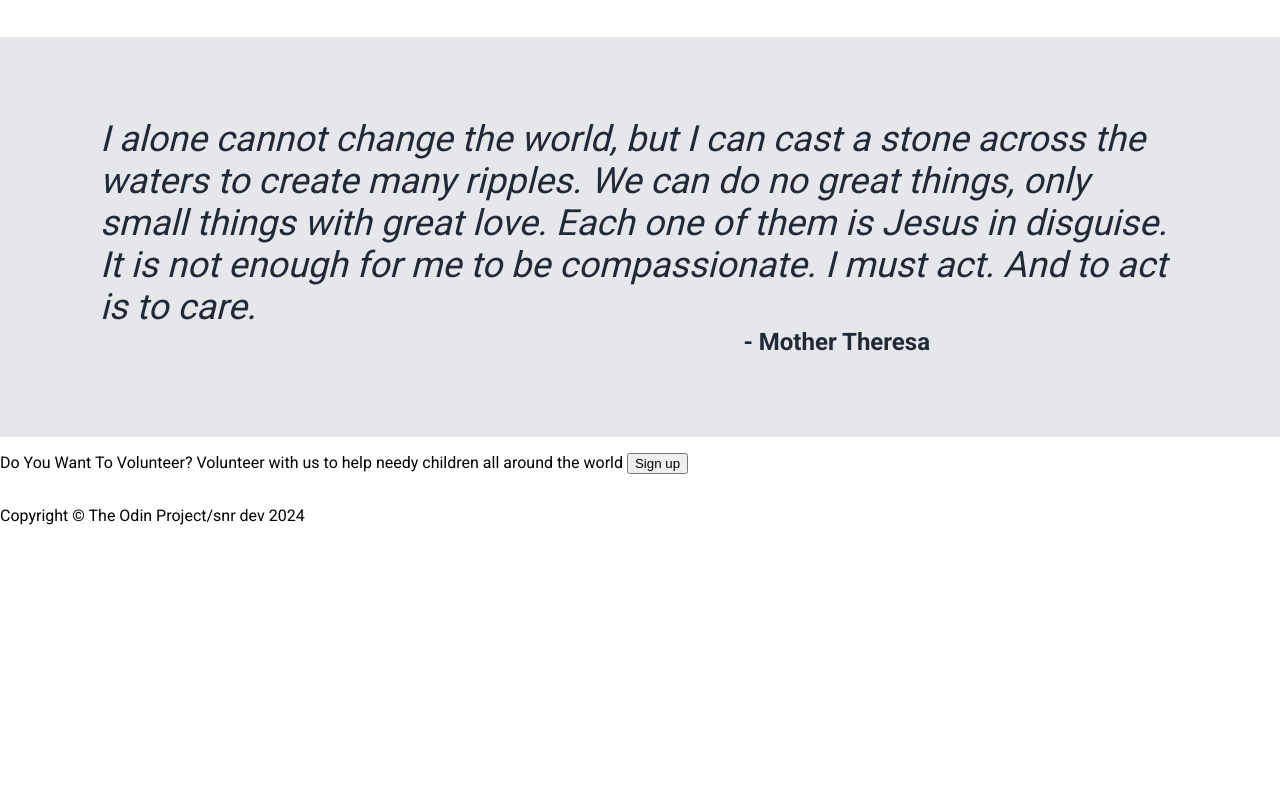
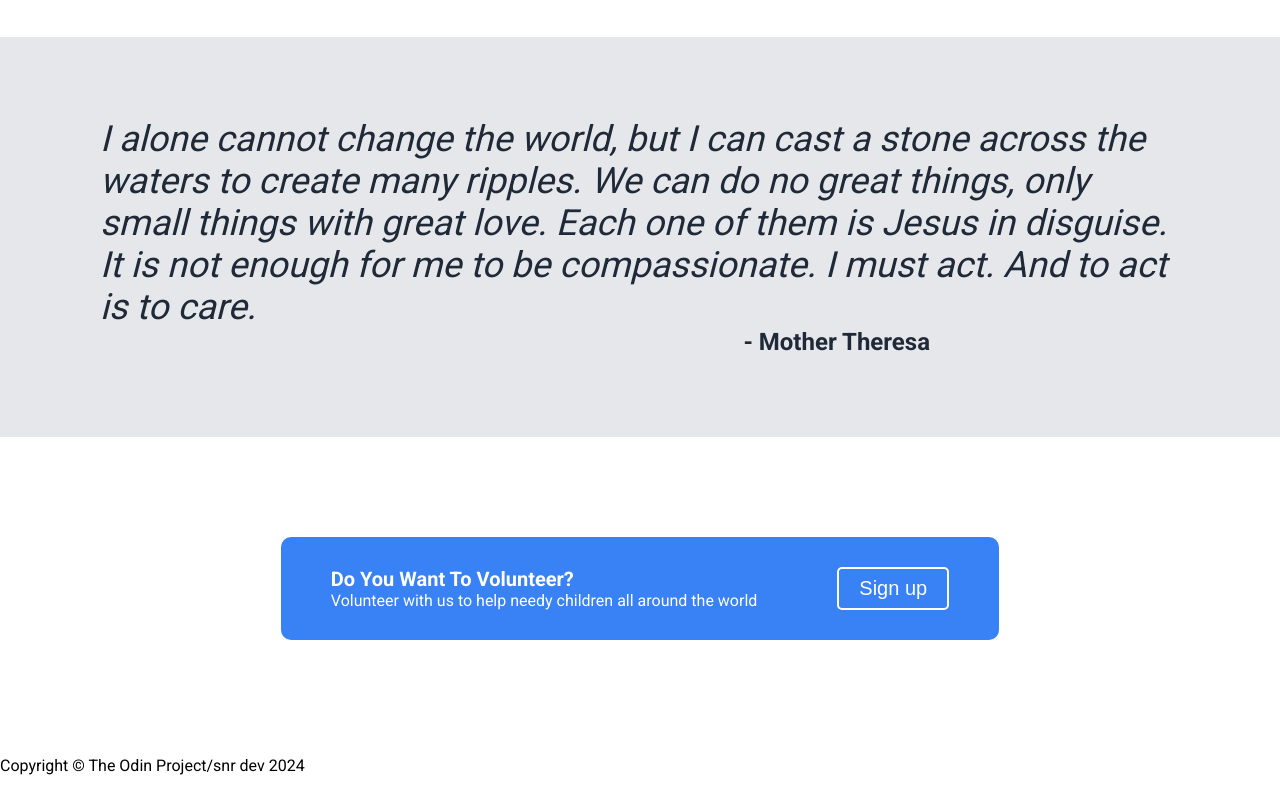
Before and after one commit to seldave/odin-landing-page, a plain HTML site: page index.html in a window 1280 px wide. Shown: the part 1198-1989 px from the top of the page. Before the commit the page ends 1739 px from the top, so only its background shows below. Drawn offline with Linux system fonts and the light colour scheme.

Commit message:
feat: design section below quote

```diff
--- a/index.html
+++ b/index.html
@@ -77,13 +77,17 @@
         compassionate. I must act. And to act is to care.</span>
         <span class="quote-author"> - Mother Theresa</span>
     </div>
-    <p>
-        Do You Want To Volunteer?
-        <span>
+    <div class="cta">
+        <div class="cta-1">
+        <span class="text-1">Do You Want To Volunteer?</span></br>
+        <span class="text-2">
             Volunteer with us to help needy children all around the world
         </span>
+        </div>
+        <div class="cta-2">
         <button>Sign up</button>
-    </p>
+        </div>
+    </div>
     <div class="footer">
         <p>
             Copyright &copy; The Odin Project/snr dev 2024
--- a/stylesheet.css
+++ b/stylesheet.css
@@ -165,3 +165,29 @@ li{
     margin-left: auto;
     margin-right: 250px;
 }
+
+.cta {
+    display: flex;
+    width:fit-content;
+    margin: 100px auto;
+    padding: 30px 50px;
+    gap: 80px;
+    border-radius: 10px;
+    background-color: #3882F6;
+    align-items: center;
+    color: white;
+}
+
+.text-1 {
+    font-size: 20px;
+    font-weight: bold;
+}
+
+.cta-2 button {
+    font-size: 20px;
+    color: white;
+    background-color: #3882F6;
+    border: 2px solid white;
+    border-radius: 5px;
+    padding: 8px 20px;
+}
```
